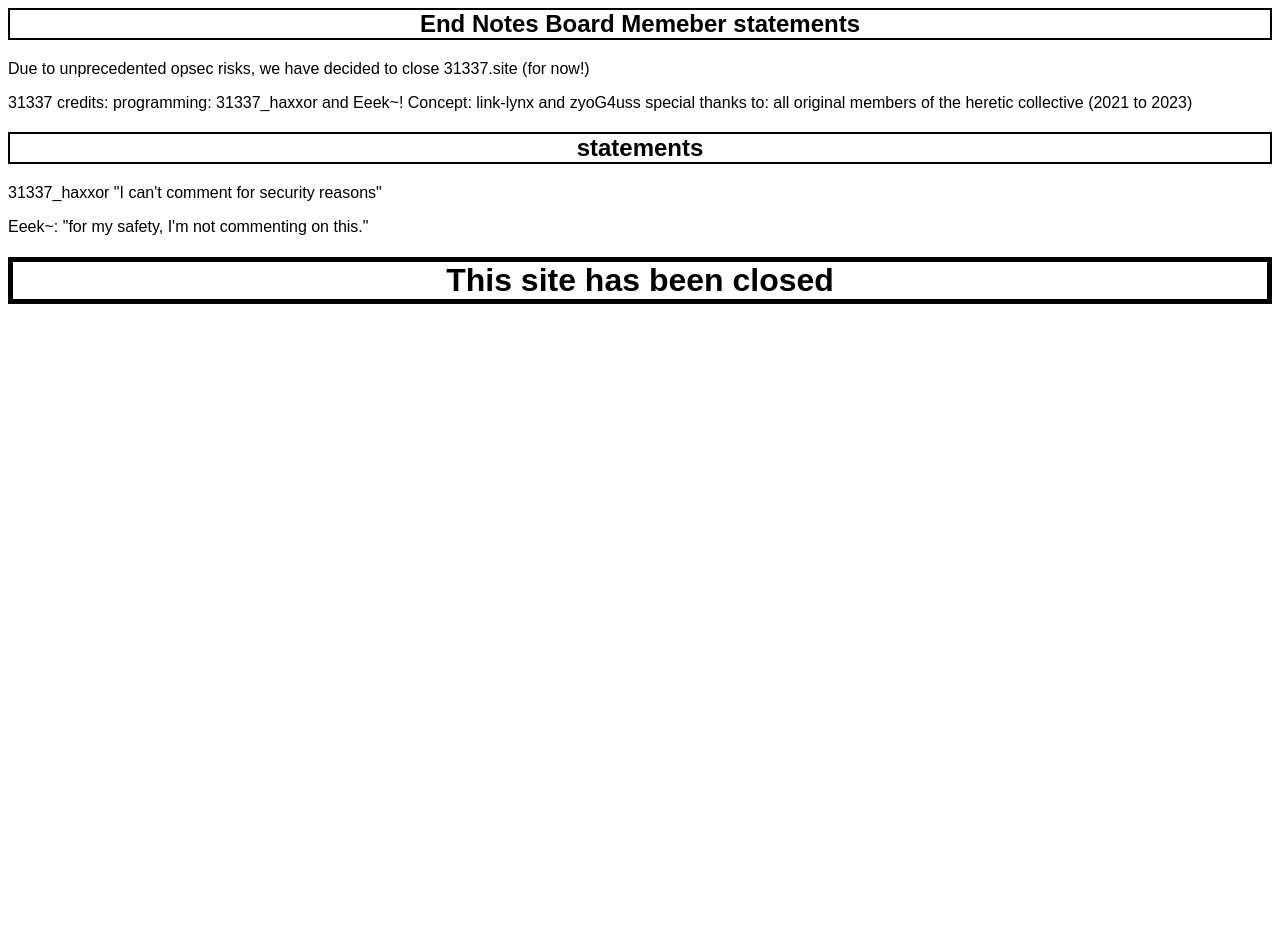
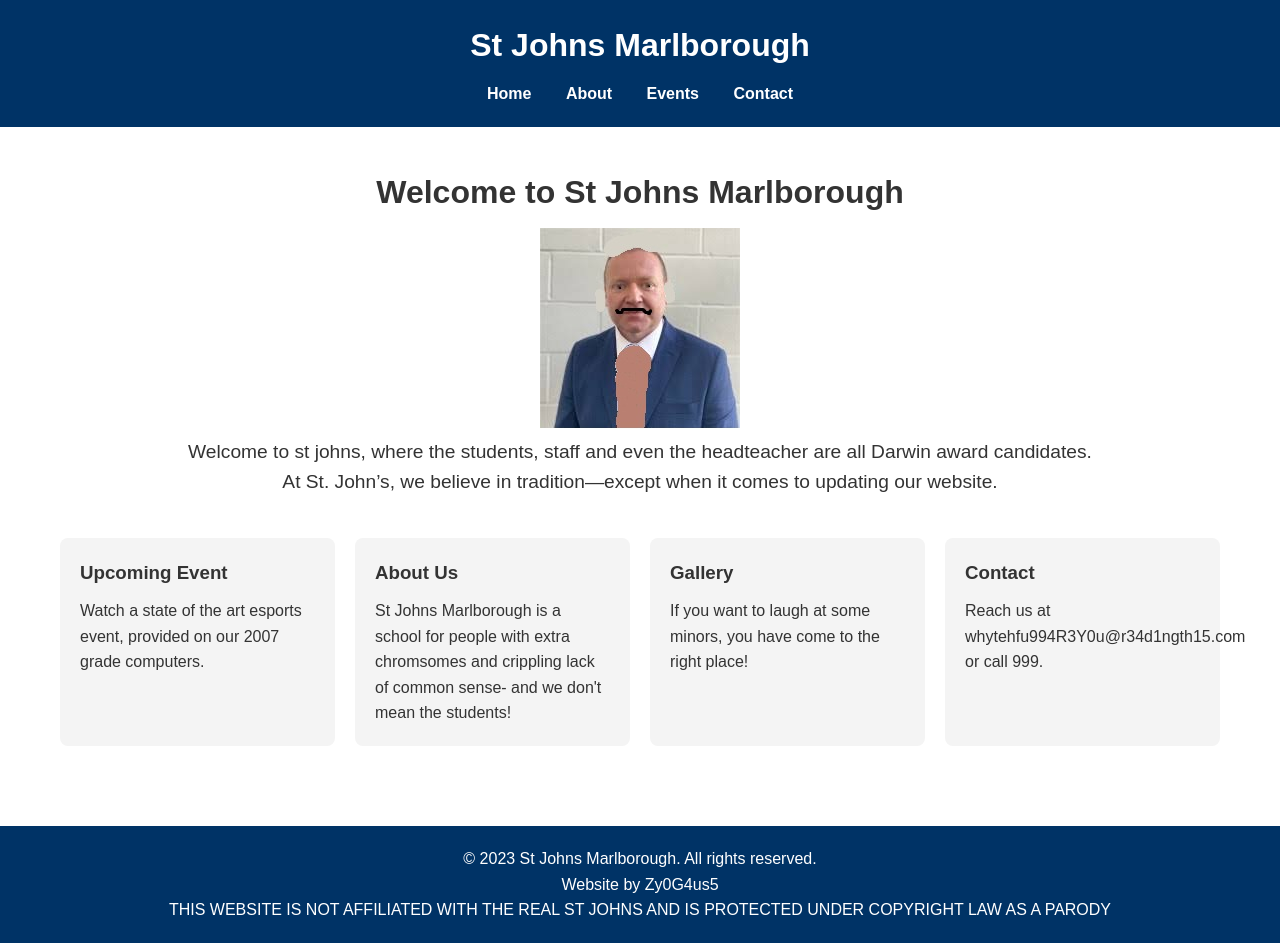
Before and after one commit to bingusdevteam/31337, a plain HTML site: page index.html in a window 1280 px wide. Before the commit the page ends 800 px from the top, so only its background shows below. Drawn offline with Linux system fonts and the light colour scheme.

Commit message:
Add files via upload

```diff
--- a/index.html
+++ b/index.html
@@ -1,26 +1,156 @@
-<!<!DOCTYPE html>
+<!DOCTYPE html>
+<html lang="en">
 <head>
-  <title>site closed!</title>
-  <link rel="stylesheet" href="style.css">
-  <h2>End Notes Board Memeber statements</h2>
-  <p>Due to unprecedented opsec risks, we have decided to close 31337.site (for now!)</p>
-  <p>31337 credits: programming: 31337_haxxor and Eeek~! Concept: link-lynx and zyoG4uss special thanks to: all original members of the heretic collective (2021 to 2023)</p>
-  <h2>statements</h2>
-  <p>31337_haxxor "I can't comment for security reasons"</p>
-  <p>Eeek~: "for my safety, I'm not commenting on this."</p>
+  <meta charset="UTF-8" />
+  <meta name="viewport" content="width=device-width, initial-scale=1.0"/>
+  <title>St Johns Marlborough - SATIRE</title>
+  <style>
+    /* Reset some default styles */
+    * {
+      margin: 0;
+      padding: 0;
+      box-sizing: border-box;
+    }
 
+    body {
+      font-family: Arial, sans-serif;
+      background-color: #fff;
+      color: #333;
+      line-height: 1.6;
+    }
 
+    /* Header styles */
+    header {
+      background-color: #003366; /* Match the dark blue header */
+      padding: 20px;
+      text-align: center;
+      color: #fff;
+    }
+
+    header h1 {
+      font-size: 2em;
+      margin-bottom: 10px;
+    }
+
+    /* Navigation styles */
+    nav {
+      margin-top: 10px;
+    }
+
+    nav a {
+      color: #fff;
+      text-decoration: none;
+      margin: 0 15px;
+      font-weight: bold;
+    }
+
+    nav a:hover {
+      text-decoration: underline;
+    }
+
+    /* Main content styles */
+    main {
+      padding: 40px 20px;
+      max-width: 1200px;
+      margin: auto;
+    }
+
+    .intro {
+      text-align: center;
+      margin-bottom: 40px;
+    }
+
+    .intro h2 {
+      font-size: 2em;
+      margin-bottom: 10px;
+    }
+
+    .intro p {
+      font-size: 1.2em;
+    }
+
+    /* Gallery or content section */
+    .content {
+      display: grid;
+      grid-template-columns: repeat(auto-fit, minmax(250px, 1fr));
+      gap: 20px;
+    }
+
+    .card {
+      background-color: #f4f4f4;
+      padding: 20px;
+      border-radius: 8px;
+    }
+
+    .card h3 {
+      margin-bottom: 10px;
+    }
+
+    /* Footer styles */
+    footer {
+      background-color: #003366;
+      color: #fff;
+      text-align: center;
+      padding: 20px;
+      margin-top: 40px;
+    }
+
+    /* Responsive adjustments */
+    @media(max-width: 600px) {
+      header h1 {
+        font-size: 1.5em;
+      }
+      nav a {
+        display: block;
+        margin: 10px 0;
+      }
+    }
+  </style>
 </head>
 <body>
+  <header>
+    <h1>St Johns Marlborough</h1>
+    <nav>
+      <a href="#">Home</a>
+      <a href="#">About</a>
+      <a href="#">Events</a>
+      <a href="#">Contact</a>
+    </nav>
+  </header>
 
-<h1>This site has been closed</h1>
+  <main>
+    <section class="intro">
+      <h2>Welcome to St Johns Marlborough</h2>
+      <img src="boi.jpg" alt="our head!!" />
+      <p>Welcome to st johns, where the students, staff and even the headteacher are all Darwin award candidates.</p>
+      <p>At St. John’s, we believe in tradition—except when it comes to updating our website.</p>
+    </section>
 
+    <section class="content">
+      <div class="card">
+        <h3>Upcoming Event</h3>
+        <p>Watch a state of the art esports event, provided on our 2007 grade computers.</p>
+      </div>
+      <div class="card">
+        <h3>About Us</h3>
+        <p>St Johns Marlborough is a school for people with extra chromsomes and crippling lack of common sense- and we don't mean the students!</p>
+      </div>
+      <div class="card">
+        <h3>Gallery</h3>
+        <p>If you want to laugh at some minors, you have come to the right place!</p>
+      </div>
+      <div class="card">
+        <h3>Contact</h3>
+        <p>Reach us at whytehfu994R3Y0u@r34d1ngth15.com or call 999.</p>
+      </div>
+    </section>
+  </main>
 
+  <footer>
+    <p>&copy; 2023 St Johns Marlborough. All rights reserved.</p>
+    <p>Website by Zy0G4us5</p>
+    <p>THIS WEBSITE IS NOT AFFILIATED WITH THE REAL ST JOHNS AND IS PROTECTED UNDER COPYRIGHT LAW AS A PARODY</p>
 
-
-
-
-
-
-
+  </footer>
 </body>
+</html>
```
Also changed, not shown: boi.jpg (added), 1 other file.
